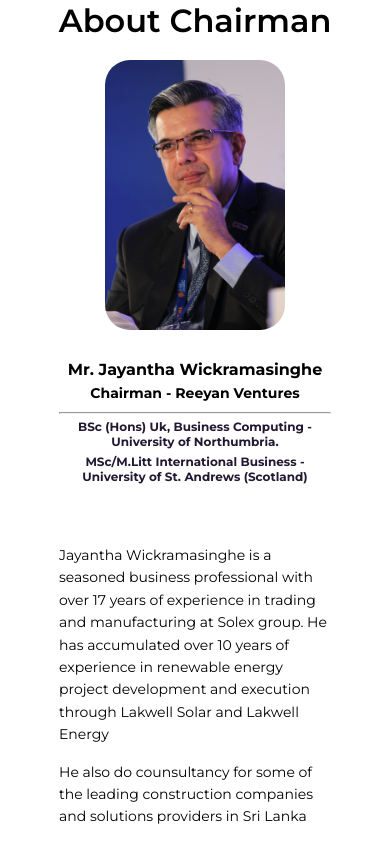
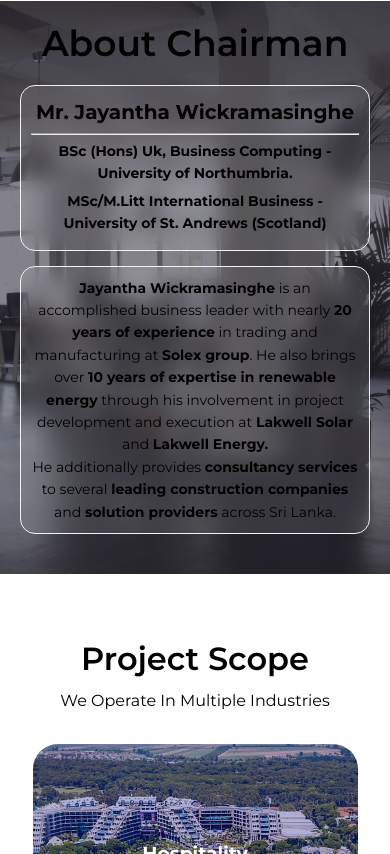
Before and after one commit to uvindukaralliyadda/Lakwell-Ventures, a React (Vite) app: page / in a window 390 px wide. Shown: the part 3770-4624 px from the top of the page. Built offline with nearby package versions, Linux system fonts and the light colour scheme.

Commit message:
major changes about people

```diff
--- a/src/App.jsx
+++ b/src/App.jsx
@@ -23,9 +23,9 @@ const App = () => {
       <AboutSection/>
       <Articles/>
 
-      <div className="container">
+
       <People/>
-      </div>
+
       <Industries/>
 
       <Contact/>
--- a/src/Components/Contact/Contact.jsx
+++ b/src/Components/Contact/Contact.jsx
@@ -28,7 +28,7 @@ const Contact = () => {
           <div className='contact-square'>
             <img src={location}/>
             <h3>Location</h3>
-            <p>Reyaan Ventures,<br/> Bandaranayekapura Rd,<br/>Rajagiriya</p>
+            <p>70/2/3B,<br/> D S Senanayake Mawatha,<br/>Colombo 08,<br/>00800</p>
           </div>
 
 
--- a/src/Components/People/People.css
+++ b/src/Components/People/People.css
@@ -1,198 +1,117 @@
 .PeopleOver{
-  margin: 40px auto;
+  margin: 40px auto 10px;
   width: 100%;
-
+  padding-left: 20px;
+  padding-right: 20px;
+  padding-top: 20px;
+  padding-bottom: 40px;
+    background:linear-gradient(rgba(6, 4, 24, 0.5), rgba(12, 10, 27, 0.5)),url('../../assets/office.jpg');
+    background-size: cover;
+    background-position: center;
+    background-repeat: no-repeat;
 }
 
 .peoples-header{
     text-align: center;
   font-weight: 600;
   font-size: 50px;
-  margin-bottom: 30px;
-}
+  margin-bottom: 30px;}
 
 .peoples-header h2 {
   text-align: center;
   font-weight: 600;
   font-size: 50px;
   margin-bottom: 30px;
+  /* glass morph */
+  background: rgba(255, 255, 255, 0.1); /* semi-transparent */
+  backdrop-filter: blur(10px); /* blur behind the element */
+  -webkit-backdrop-filter: blur(10px); /* for Safari */
 }
 
 .people {
   display: flex;
-  gap: 0px; /* space between left and right */
+  gap: 20px; /* space between left and right */
+  align-items: stretch;
+  justify-content: space-evenly;
+
 }
 
 .people-image {
-  flex: 1; /* left column */
-  margin-left: 100px;
-  display: block ;
-  align-items: center;
+  flex: 1; /* left side takes 1 part */
+  flex-basis: 40%;
+  align-items: stretch;
+  line-height: 1.6;
+  border: solid 1px #f2f2f2;
+  padding: 10px 10px;
+  border-radius: 25px;
+  /* glass morph */
+  background: rgba(255, 255, 255, 0.1); /* semi-transparent */
+  backdrop-filter: blur(10px); /* blur behind the element */
+  -webkit-backdrop-filter: blur(10px); /* for Safari */
+}
+
+.people-image h3 {
+  text-wrap: no wrap;
+  margin-bottom: 5px;
+  text-align: center;
+}
+
+.people-image hr{
+  margin-bottom: 5px;
+}
+
+.people-image p {
+  margin-bottom: 5px;
+  text-align: center;
+}
+
+.people-header {
+
+  flex-basis: 60%;
+  border: solid 1px #f2f2f2;
+  padding: 10px 10px;
+  border-radius: 25px;
+  /* glass morph */
+  background: rgba(255, 255, 255, 0.1); /* semi-transparent */
+  backdrop-filter: blur(10px); /* blur behind the element */
+  -webkit-backdrop-filter: blur(10px); /* for Safari */
+}
+
+.people-header p{
+  font-weight: 400;
+  font-size: 15px;
+  line-height: 1.6;
 }
 
 
-.people-header {
-  flex: 1; /* right column */
-  margin-bottom: 50px;
-  font-weight: 400;
-  font-size: 20px;
-  line-height: 1.6;
-  text-align: justify; /* optional */
-  max-width: 600px; /* keeps paragraph readable */
-  margin-right: 110px;
-  margin-top: 30px;
-  margin-left: 0;
-  width: auto;
-}
+/* Mobile Responsive adjustments */
+@media (max-width: 768px) {
+  .people {
+    flex-direction: column; /* stack left and right sections vertically */
+    gap: 15px; /* smaller gap on mobile */
+  }
 
-/* Optional: make image responsive */
-.people-image img {
-  width: 100%;
-  height: auto;
-  display: block;
-  border-radius: 25px;
-  width: 300px;
-  height:auto;
-  margin-bottom: 20px;
-}
-
-
-.people-image-details{
-    margin-top: 10px;
-    margin-bottom: 10px;
-    margin-left: 0;
-    max-width: 300px;
-    padding-top: 20px;
-    display: flex;
-    flex-direction: column;
-    text-align: center;
-}
-
-.people-image-details span{
-    margin-top: 5px;
-     max-width: 600px;
-     color: #211832;
-}
-
-.people-image-details h4{
-    margin-top: 5px;
-    margin-bottom: 10px;
-}
-
-.people-header p {
-  word-spacing: 0;
-  letter-spacing: 0;
-  line-height: 1.6;
-  width: 500px;
-  text-align: left;
-  font-size: 20px; /* desktop default */
-
-
-}
-
-@media (max-width: 768px) {
-  .PeopleOver{
-  margin: 40px auto;
-
-}
+  .people-image, .people-header {
+    flex-basis: 100%; /* full width */
+    padding: 10px; /* reduce padding */
+  }
 
   .peoples-header {
-    font-size: 32px;
-    text-align: center;
+    font-size: 36px; /* smaller heading */
     margin-bottom: 20px;
-
   }
 
-  .people-header p{
-    margin-top: 10px;
-    word-spacing: normal;
-  }
-  .people {
-    flex-direction: column;
-    align-items: center; /* centers ALL children */
+  .people-image h3 {
+    font-size: 20px; /* reduce name font */
     text-align: center;
-    gap: 50px;
-    padding: 0 20px;
-    width: 100%;
   }
 
-  .people-image {
-    width: 100%;
-    display: flex;
-    flex-direction: column;
-    align-items: center;   /* centers the image + text */
-    justify-content: center;
-    margin: 0 auto;        /* ensures perfect center */
+  .people-image p, .people-header p {
+    font-size: 14px; /* smaller paragraph */
+    text-align: center; /* or center if preferred */
   }
 
-  .people-image img {
-    width: 200px;
-    margin: 0 auto;        /* extra centering control */
-  }
-
-  .people-image-details {
-    text-align: center;
-    width: 100%;
-    max-width: 300px;
-  }
-
-  .people-image-details h3 {
-    font-size: 18px;
-  }
-
-  .people-image-details h4 {
-    font-size: 16px;
-  }
-
-  .people-image-details span {
-    font-size: 14px;
-  }
-
-  .people-header {
-    max-width: 100%;
-    margin: 0;
-    text-align: justify;
-    font-size: 20px;
-    width: auto;
-
-  }
-
-  .people-header p {
-    font-size: 16px; /* smaller for tablets */
-    width: 100%;
-    margin: 0 15px 15px 15px; /* spacing */
-
+  .people-image, .people-header {
+    border-radius: 15px; /* slightly smaller border radius */
   }
 }
-
-/* Extra small screens */
-@media (max-width: 480px) {
-
-  .people-image-details h3 {
-    font-size: 16px;
-  }
-
-  .people-image-details h4 {
-    font-size: 14px;
-  }
-
-  .people-image-details span {
-    font-size: 12px;
-  }
-
-  .people-image img {
-    width: 180px;
-  }
-
-  .people-header {
-    font-size: 18px;
-    width: auto;
-  }
-
-  .people-header p {
-    font-size: 14px; /* smaller for phones */
-    width: 100%;
-    margin: 0 auto 15px auto;
-    word-spacing: normal;
-  }
-}
--- a/src/Components/People/People.jsx
+++ b/src/Components/People/People.jsx
@@ -8,22 +8,19 @@ const People = () => {
         <h2 className='peoples-header'>About Chairman</h2>
 
     <div className='people'>
+
         <div className='people-image'>
-            <img src={chairmanImage} alt="Chairman" />
-            <div className='people-image-details'>
-            <h3>Mr. Jayantha Wickramasinghe</h3>
-            <h4>Chairman - Reeyan Ventures</h4>
+            <h3> Mr. Jayantha Wickramasinghe</h3>
             <hr/>
-            <span><b>BSc (Hons) Uk, Business Computing - University of Northumbria.</b></span>
-            <span><b>MSc/M.Litt International Business - University of St. Andrews (Scotland)</b></span>
-            </div>
+            <p><b>BSc (Hons) Uk, Business Computing -<br/>University of Northumbria.</b></p>
+            <p><b>MSc/M.Litt International Business -<br/>University of St. Andrews (Scotland)</b></p>
       </div>
 
       <div className='people-header'>
+        <p><b>Jayantha Wickramasinghe</b> is an accomplished business leader with nearly <b>20 years of experience</b> in trading and manufacturing at <b>Solex group</b>. He also brings over <b>10 years of expertise in renewable energy</b> through his involvement in project development and execution at <b>Lakwell Solar</b> and <b>Lakwell Energy.</b></p>
+        <p>He additionally provides <b>consultancy services</b> to several <b>leading construction companies</b> and <b>solution providers</b> across Sri Lanka.</p>
+      </div>
 
-        <p>Jayantha Wickramasinghe is a seasoned business professional with over 17 years of experience in trading and manufacturing at Solex group. He has accumulated over 10 years of experience in renewable energy project development and execution through Lakwell Solar and Lakwell Energy</p>
-        <p>He also do counsultancy for some of the leading construction companies and solutions providers in Sri Lanka</p>
-      </div>
       </div>
     </div>
   )
```
Also changed, not shown: src/assets/management.jpg (added), src/assets/office.jpg (added).
